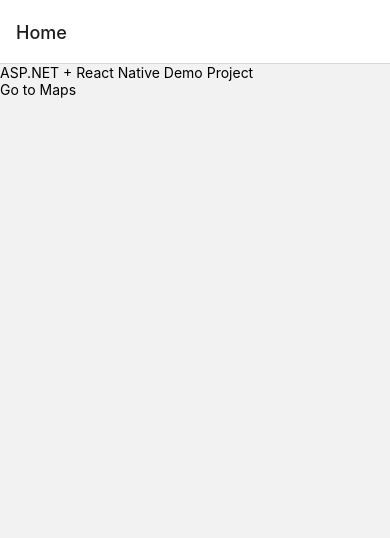
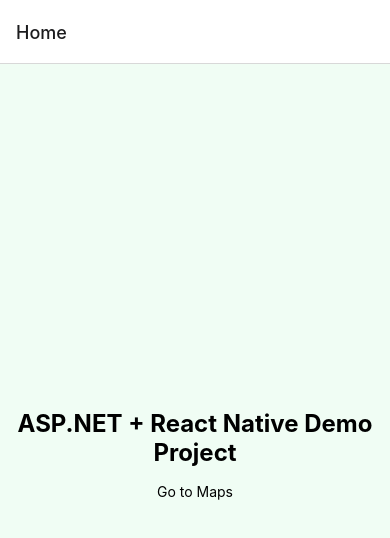
Before and after one commit to ColinWu0403/ASP.NET_ReactNative, a React Native app in the folder ASP.NET_ReactNative/ClientApp/: screen /Home in a window 390 px wide. Shown: the top 538 px of the page. Built offline with nearby package versions, Linux system fonts and the light colour scheme.

Commit message:
Fixed styles

```diff
--- a/ASP.NET_ReactNative/ClientApp/App.js
+++ b/ASP.NET_ReactNative/ClientApp/App.js
@@ -3,17 +3,11 @@
 import { Text, View } from "react-native";
 import { NavigationContainer } from "@react-navigation/native";
 import { createStackNavigator } from "@react-navigation/stack";
-import { NativeWindStyleSheet } from "nativewind";
 
 // Pages
 import HomePage from "./src/pages/HomePage";
 import NotFoundPage from "./src/pages/NotFoundPage";
 import MapPage from "./src/pages/MapPage";
-
-// Set Global TailwindCSS Stylesheet
-NativeWindStyleSheet.setOutput({
-  default: "native",
-});
 
 export default function App() {
   const Stack = createStackNavigator();
--- a/ASP.NET_ReactNative/ClientApp/src/pages/HomePage.js
+++ b/ASP.NET_ReactNative/ClientApp/src/pages/HomePage.js
@@ -1,5 +1,5 @@
 import * as React from "react";
-import { View, Text } from "react-native";
+import { View, Text, StyleSheet } from "react-native";
 import { useNavigation } from "@react-navigation/native";
 import CustomButton from "../components/CustomButton";
 
@@ -12,11 +12,9 @@
   };
 
   return (
-    <View className="flex flex-col w-full h-screen align-center justify-center bg-green-50">
-      <Text className="text-2xl font-bold text-center">
-        ASP.NET + React Native Demo Project
-      </Text>
-      <View className="items-center justify-center mt-4">
+    <View style={styles.container}>
+      <Text style={styles.title}>ASP.NET + React Native Demo Project</Text>
+      <View style={styles.buttonContainer}>
         <CustomButton
           initialText="Go to Maps"
           updatedText="Loading..."
@@ -26,3 +24,24 @@
     </View>
   );
 }
+
+const styles = StyleSheet.create({
+  container: {
+    flex: 1,
+    alignItems: "center",
+    justifyContent: "center",
+    backgroundColor: "#F0FDF4", // Equivalent to bg-green-50
+    width: "100%",
+    height: "100%",
+  },
+  title: {
+    fontSize: 24, // Equivalent to text-2xl
+    fontWeight: "bold",
+    textAlign: "center",
+  },
+  buttonContainer: {
+    alignItems: "center",
+    justifyContent: "center",
+    marginTop: 16, // Equivalent to mt-4
+  },
+});
--- a/ASP.NET_ReactNative/ClientApp/src/pages/NotFoundPage.js
+++ b/ASP.NET_ReactNative/ClientApp/src/pages/NotFoundPage.js
@@ -1,5 +1,5 @@
 import * as React from "react";
-import { View, Text } from "react-native";
+import { View, Text, StyleSheet } from "react-native";
 import CustomButton from "../components/CustomButton";
 
 export default function NotFoundPage() {
@@ -8,11 +8,9 @@
   };
 
   return (
-    <View className="flex-1 justify-center items-center bg-red-50">
-      <Text className="text-2xl font-bold text-center text-red-500">
-        404 - Page Not Found
-      </Text>
-      <View className="items-center justify-center mt-4">
+    <View style={styles.container}>
+      <Text style={styles.titleText}>404 - Page Not Found</Text>
+      <View style={styles.buttonContainer}>
         <CustomButton
           initialText="Back to Home Page"
           updatedText="Returning..."
@@ -22,3 +20,23 @@
     </View>
   );
 }
+
+const styles = StyleSheet.create({
+  container: {
+    flex: 1,
+    justifyContent: "center",
+    alignItems: "center",
+    backgroundColor: "#FEF2F2", // Equivalent to bg-red-50
+  },
+  titleText: {
+    fontSize: 24, // Equivalent to text-2xl
+    fontWeight: "bold",
+    textAlign: "center",
+    color: "#EF4444", // Equivalent to text-red-500
+  },
+  buttonContainer: {
+    alignItems: "center",
+    justifyContent: "center",
+    marginTop: 16, // Equivalent to mt-4
+  },
+});
```
